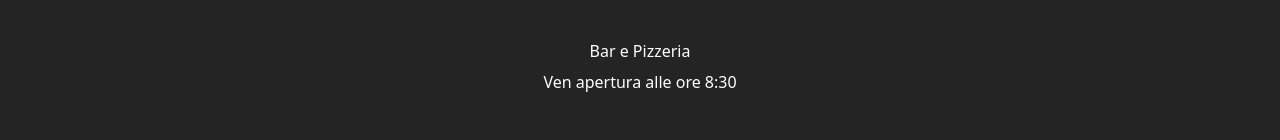
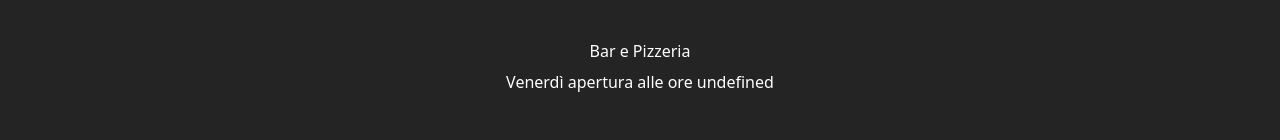
Before and after one commit to VolxDarkTV/proj-la-lucciola-site, a Vue app: page / in a window 1280 px wide. Shown: the part 162-302 px from the top of the page. Built offline with nearby package versions, Linux system fonts and the light colour scheme.

Commit message:
add conditions

```diff
--- a/src/components/Front.vue
+++ b/src/components/Front.vue
@@ -17,12 +17,43 @@ export default{
     created: function () {
         this.moment = moment;
         moment.locale('it', {
-            weekdaysShort : ["Sab", "Lun", "Mar", "Mer", "Gio", "Ven", "Dom"]
+            weekdays : ["Sabato", "Lunedì", "Martedì", "Mercoledì", "Giovedì", "Venerdì", "Domenica"]
         });
     },
     setup() {
         let todaysDate = new Date();
     },
+    methods:{
+        getHour(){
+            var dataDay = moment().format("dddd");
+            if (dataDay === 'Lunedì') {
+                moment().set({'hour': 8, 'minute': 30}).format("hh:mm")
+                console.log('Lunedì');
+            } else if (dataDay === 'Martedì'){
+                moment().set({'hour': 8, 'minute': 30}).format("hh:mm")
+                console.log('Martedì');
+            } else if (dataDay === 'Mercoledì'){
+                ' Close '
+                console.log('Mercoledì');
+            } else if (dataDay === 'Giovedì'){
+                ' Close '
+                console.log('Giovedì');
+            } else if (dataDay === 'Venerdì'){
+                ' Close '
+                console.log('Venerdì');
+            } else if (dataDay === 'Sabato'){
+                moment().set({'hour': 8, 'minute': 30}).format("hh:mm")
+                console.log('Sabato');
+            } else if (dataDay === 'Domenica'){
+                moment().set({'hour': 8, 'minute': 30}).format("hh:mm")
+                console.log('Domenica');
+            } else{
+                console.log('something went wrong, pleare reload the page ' + dataDay);
+            }
+        }
+
+    },
+
 
 }
 </script>
@@ -50,9 +81,17 @@ export default{
             <h6>Bar e Pizzeria</h6>
 
             <div>
-                {{ moment().format("ddd") }}
-                <span>apertura alle ore </span>
-                <span>8:30</span>
+                <span>
+
+                    {{
+                        moment().format("dddd") +
+                        ' apertura alle ore '  +
+                        `${getHour()}`
+                    }}
+                </span>
+
+                <!-- <span> apertura alle ore </span>  -->
+                <!-- <span v-for="clock in store.clockData"> {{ clock.day }} </span>  -->
             </div>
 
         </div>
```
